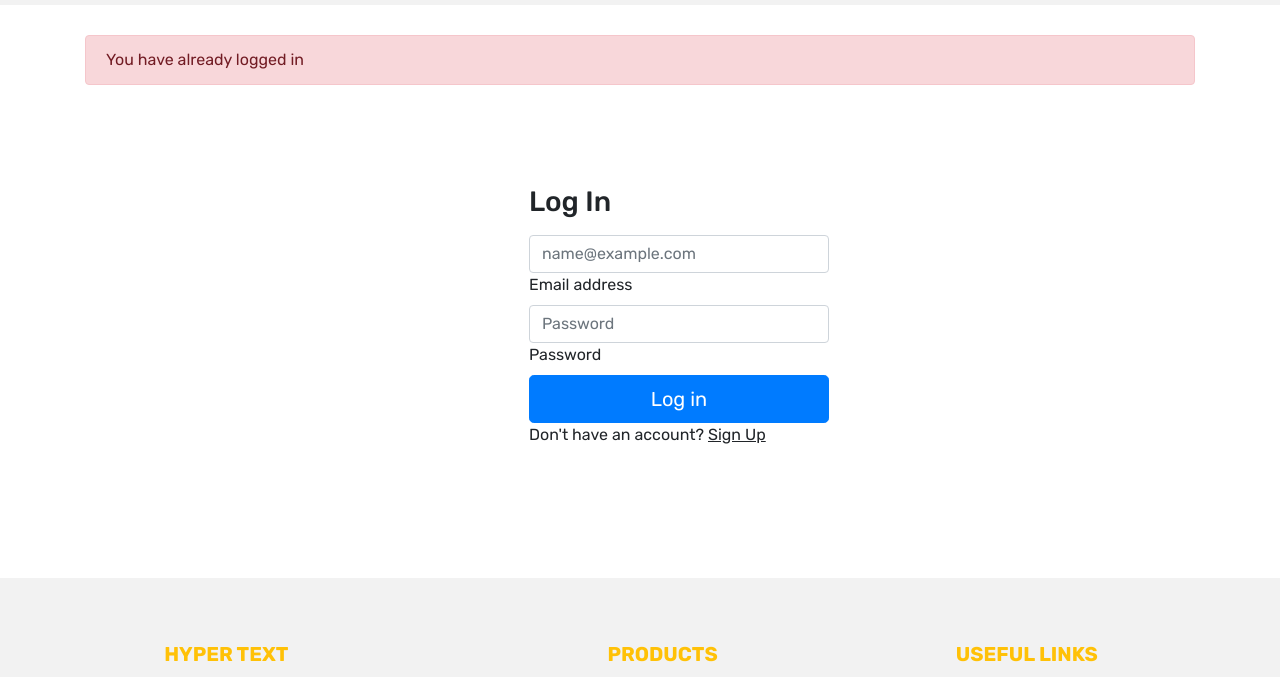
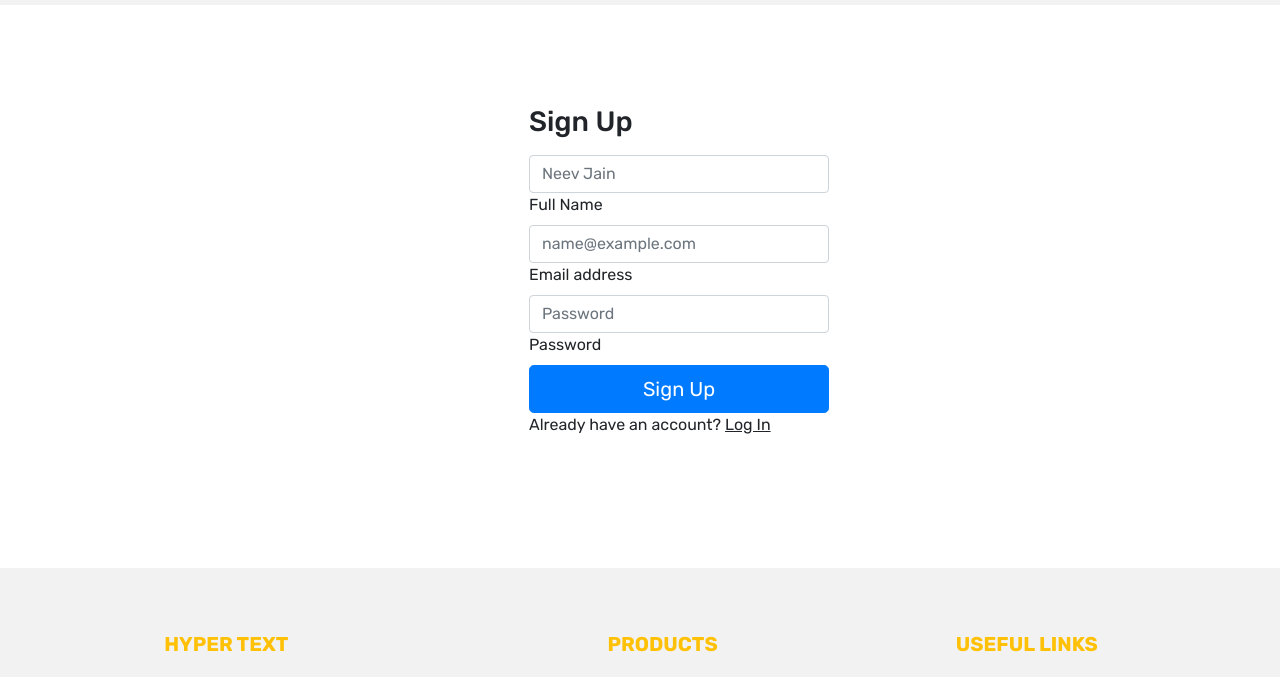
Before and after one commit to neev0511/Hyper-Text, a plain HTML site: page login.html in a window 1280 px wide. Both pictures are taken after a click on the element "Sign Up". Shown: the part 53-730 px from the top of the page. Drawn offline with nearby package versions, Linux system fonts and the light colour scheme.

Commit message:
Bug Fixes

```diff
--- a/login.html
+++ b/login.html
@@ -253,7 +253,6 @@
     <script src="script.js"></script>
     <script>
       $(document).ready(function () {
-        window.localStorage.clear();
         dark_light();
         check_login();
       });
@@ -301,7 +300,10 @@
       }
       function change_to_signup() {
         document.getElementById("success").innerHTML = "";
-        if (window.localStorage.getItem("login") === "false") {
+        if (
+          window.localStorage.getItem("login") === "false" ||
+          window.localStorage.getItem("login") === null
+        ) {
           console.log("change_to_login");
           document.getElementById("signup").style.display = "block";
           document.getElementById("login").style.display = "none";
```
